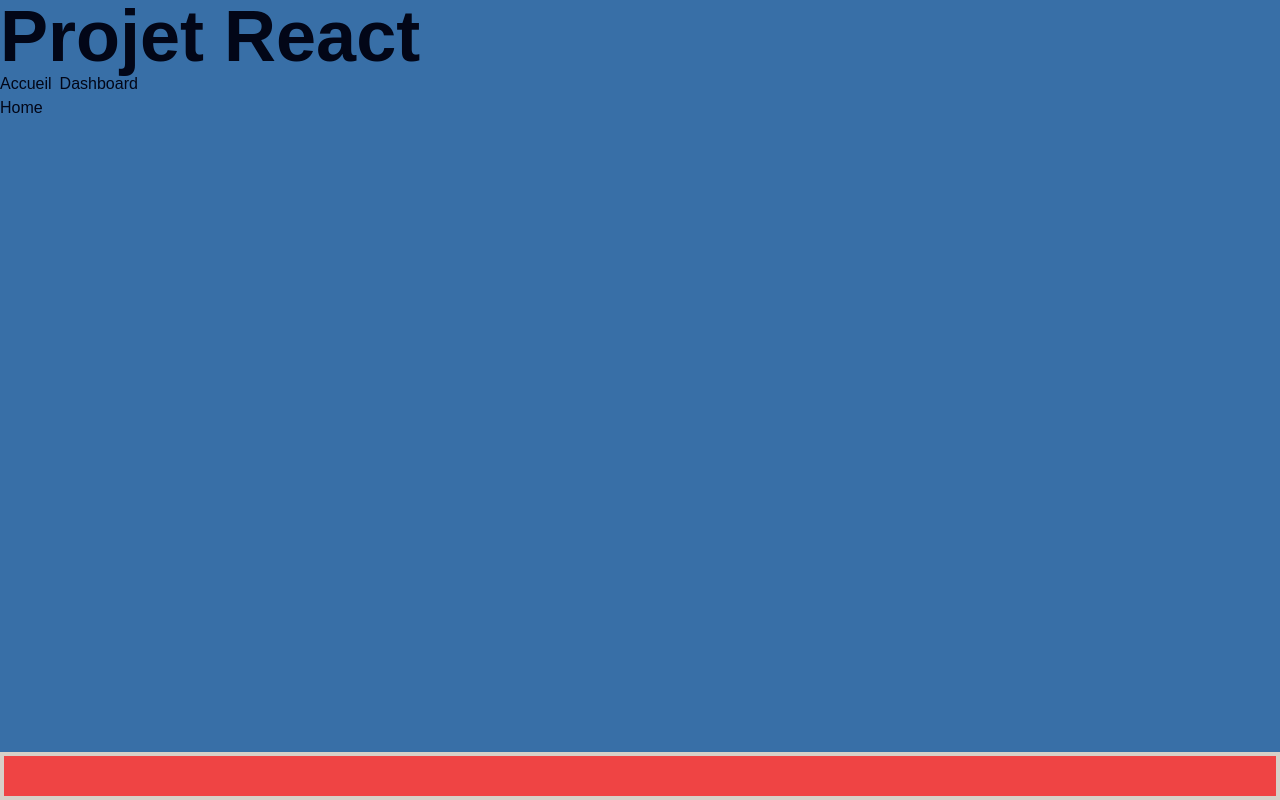
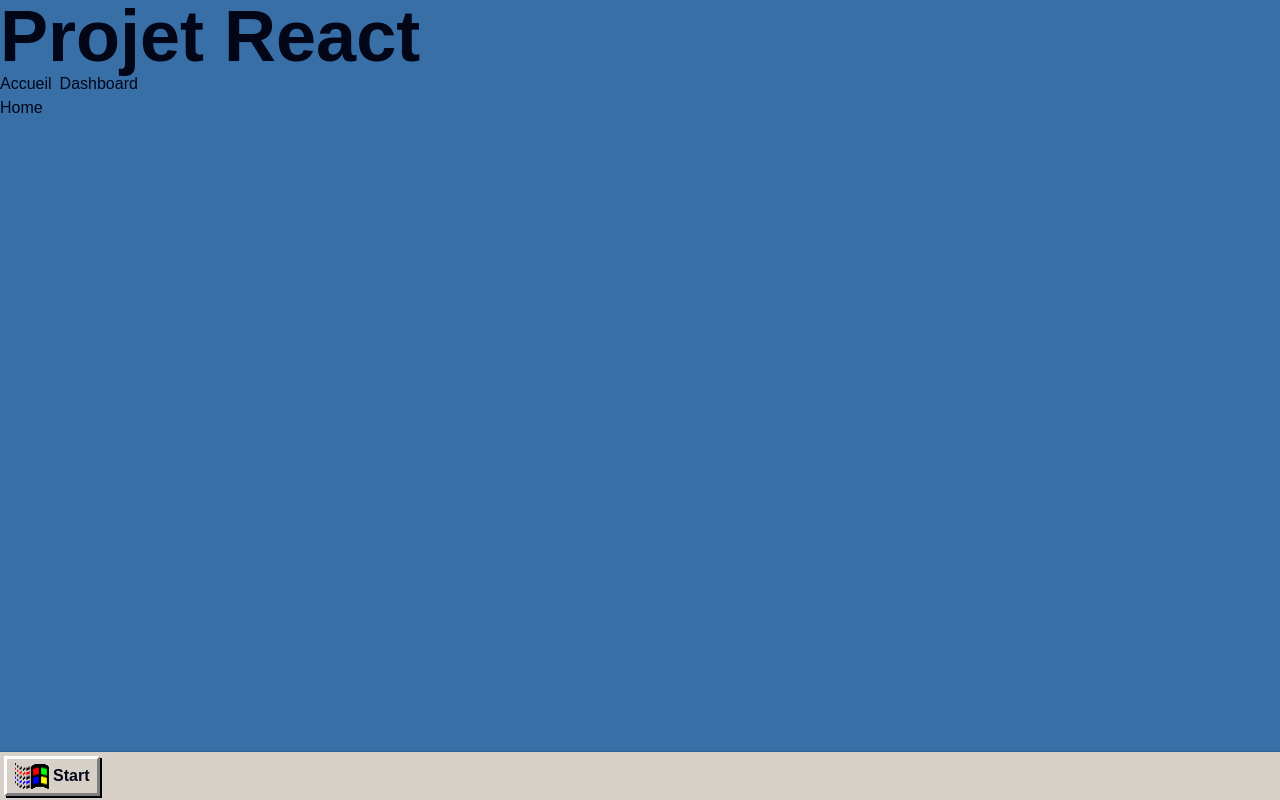
Before and after one commit to Alexis-Gontier/projet-markdown-window-2000, a React (Vite) app: page / in a window 1280 px wide. Built offline with nearby package versions, Linux system fonts and the light colour scheme.

Commit message:
💄 BtnStart style

```diff
--- /dev/null
+++ b/src/components/ui/Taskbar/BtnStart.jsx
@@ -0,0 +1,20 @@
+import Logo from '../../../assets/images/logo-windows-2000.png'
+
+export default function BtnStart() {
+  return (
+    <button className="
+      bg-[#D7D0C8] h-full py-1 px-2 flex justify-center items-center gap-1 border-[3px] border-t-[#fff] border-r-[#808080] border-b-[#808080] border-l-[#fff] shadow-[2px_2px_0px_0px_#000]
+      focus:bg-[#c7c1ba] focus:border-t-[#808080] focus:border-r-[#fff] focus:border-b-[#fff] focus:border-l-[#808080] focus:shadow-[0px_0px_0px_0px_#000]
+      focus:translate-x-px focus:translate-y-px
+      ">
+      <img
+        className="h-full"
+        src={Logo}
+        alt="Logo Windows 2000"
+      />
+      <span className="text-base font-bold">
+        Start
+      </span>
+    </button>
+  )
+}
--- a/src/layouts/Taskbar.jsx
+++ b/src/layouts/Taskbar.jsx
@@ -1,16 +1,13 @@
-import React from 'react'
-import PropTypes from 'prop-types'
+import BtnStart from '../components/ui/Taskbar/BtnStart'
 
 function Taskbar() {
   return (
-    <header className="z-100 bg-nav fixed left-0 bottom-0 w-full h-12 p-1 flex justify-between items-center">
-        <nav className="bg-red-500 w-full h-full">
-
+    <header className="z-100 bg-nav fixed left-0 bottom-0 w-full h-12 p-1 flex justify-between items-center shadow-[0px_0px_1px_0px_#1a202c]">
+        <nav className="w-full h-full">
+          <BtnStart />
         </nav>
     </header>
   )
 }
 
-Taskbar.propTypes = {}
-
 export default Taskbar
```
Also changed, not shown: src/assets/images/logo-windows-2000.png (added).
